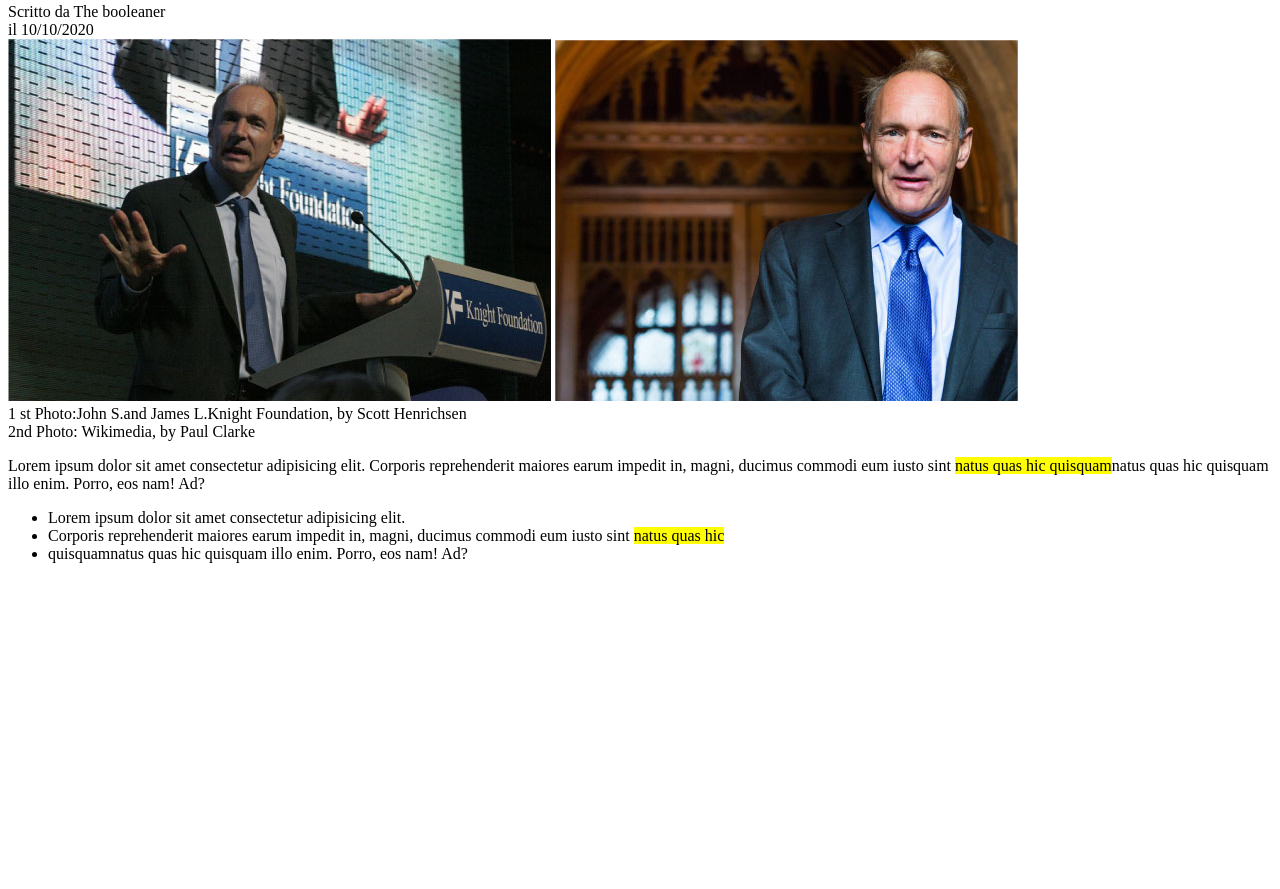
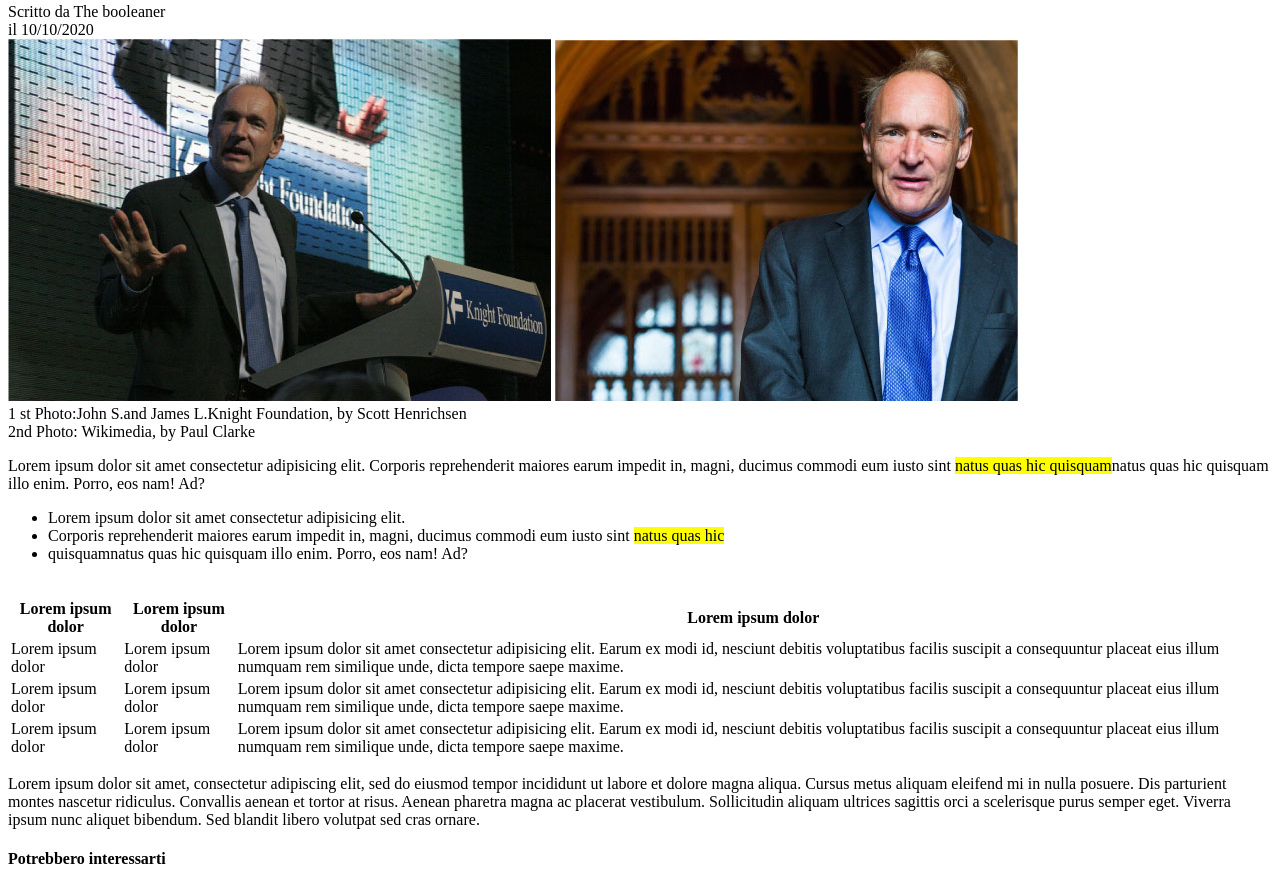
Before and after one commit to gbldmn/html-css-booleaner, a plain HTML site: page index.html in a window 1280 px wide. Shown: the part 235-1124 px from the top of the page. Before the commit the page ends 840 px from the top, so only its background shows below. Drawn offline with Linux system fonts and the light colour scheme.

Commit message:
lofem finale

```diff
--- a/index.html
+++ b/index.html
@@ -54,6 +54,61 @@
     </ul>
     <br>
     <!-- tabella -->
+        <table>
+            <thead>
+                <tr class="tabella">
+                    <th>Lorem ipsum dolor</th>
+                    <th>Lorem ipsum dolor</th>
+                    <th>Lorem ipsum dolor</th>
+                </tr>
+            </thead>
+            <tbody>
+                <tr>
+                    <td>Lorem ipsum dolor</td>
+                    <td>Lorem ipsum dolor</td>
+                    <td>Lorem ipsum dolor sit amet consectetur
+                         adipisicing elit. Earum ex modi id,
+                          nesciunt debitis voluptatibus facilis
+                           suscipit a consequuntur placeat eius
+                            illum numquam rem similique unde,
+                            dicta tempore saepe maxime.</td>
+                </tr>
+                <tr>
+                    <td>Lorem ipsum dolor</td>
+                    <td>Lorem ipsum dolor</td>
+                    <td>Lorem ipsum dolor sit amet consectetur
+                        adipisicing elit. Earum ex modi id,
+                         nesciunt debitis voluptatibus facilis
+                          suscipit a consequuntur placeat eius
+                           illum numquam rem similique unde,
+                           dicta tempore saepe maxime.</td>
+                </tr>
+                <tr>
+                    <td>Lorem ipsum dolor</td>
+                    <td>Lorem ipsum dolor</td>
+                    <td>Lorem ipsum dolor sit amet consectetur
+                        adipisicing elit. Earum ex modi id,
+                         nesciunt debitis voluptatibus facilis
+                          suscipit a consequuntur placeat eius
+                           illum numquam rem similique unde,
+                           dicta tempore saepe maxime.</td>
+                </tr>
+            </tbody>
+        </table>
+        <!-- lotem finale -->
+
+    <p>Lorem ipsum dolor sit amet, consectetur adipiscing elit,
+         sed do eiusmod tempor incididunt ut labore et dolore
+          magna aliqua. Cursus metus aliquam eleifend mi in
+        nulla posuere. Dis parturient montes nascetur
+        ridiculus. Convallis aenean et tortor at risus. Aenean
+         pharetra magna ac placerat vestibulum. Sollicitudin
+         aliquam ultrices sagittis orci a scelerisque purus
+         semper eget. Viverra ipsum nunc aliquet bibendum. Sed
+        blandit libero volutpat sed cras ornare. </p>
+
+
+        <h4 class="interessi"> Potrebbero interessarti</h4>
 
 
   </main>
```
